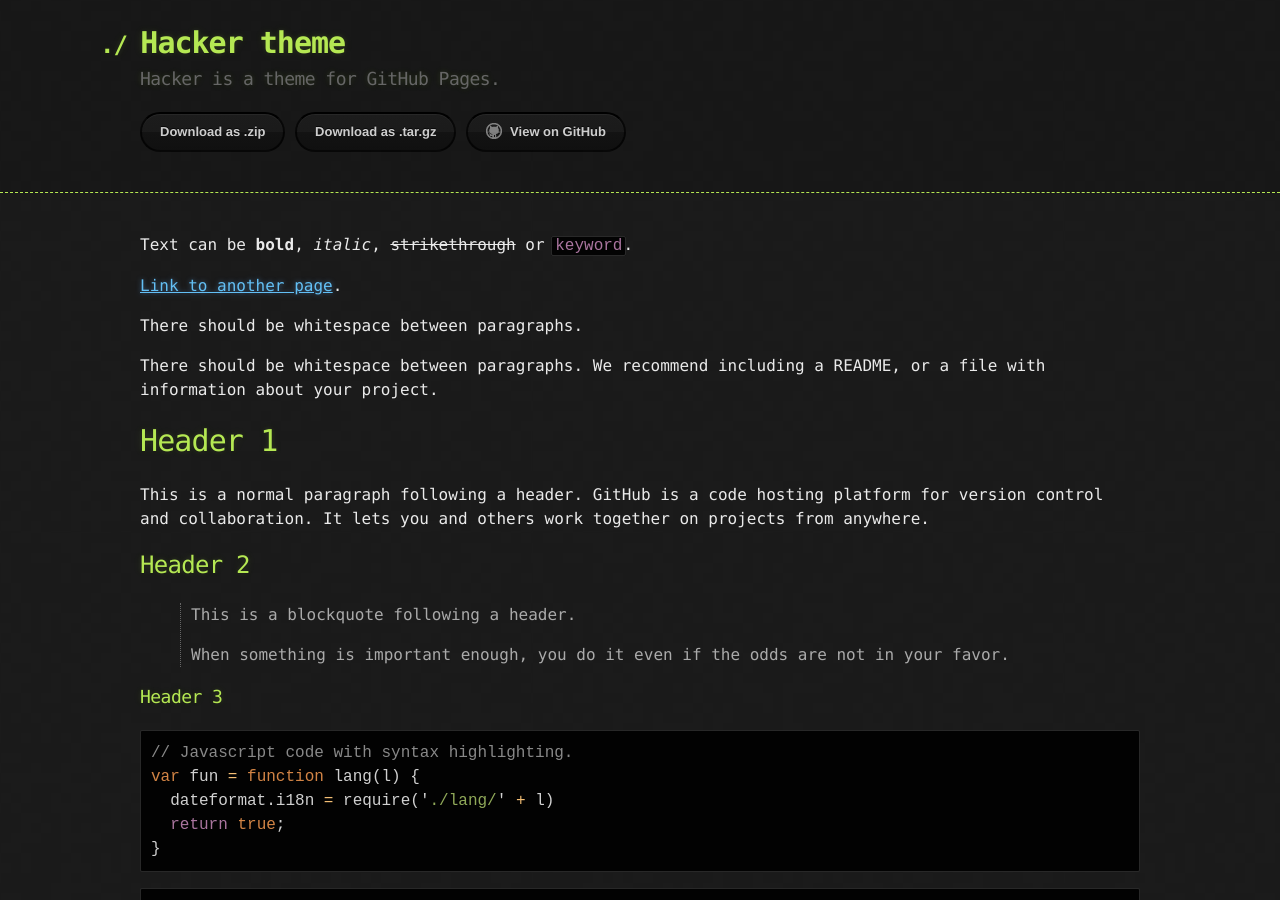
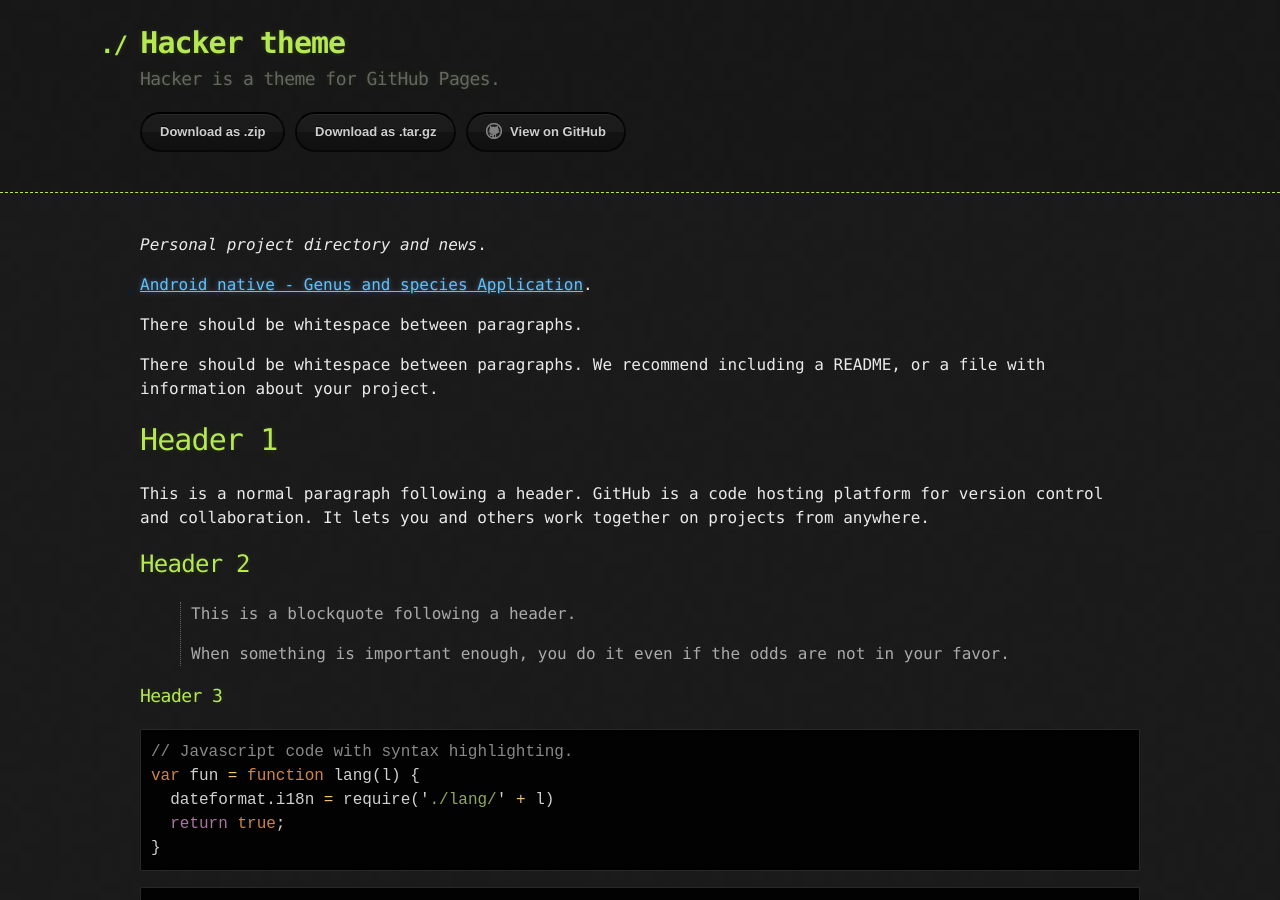
Before and after one commit to Chessdog68/my-github-page, a Jekyll site: the page built from index.md, in a window 1280 px wide and 900 px high. Built offline with Jekyll 4.4.1, drawn with Linux system fonts in a browser that asks for light colours.

Commit message:
update on title page

```diff
--- a/index.md
+++ b/index.md
@@ -2,9 +2,9 @@
 layout: default
 ---
 
-Text can be **bold**, _italic_, ~~strikethrough~~ or `keyword`.
+ _Personal project directory and news_.
 
-[Link to another page](./another-page.html).
+[Android native  - Genus and species Application](./another-page.html).
 
 There should be whitespace between paragraphs.
 
```
